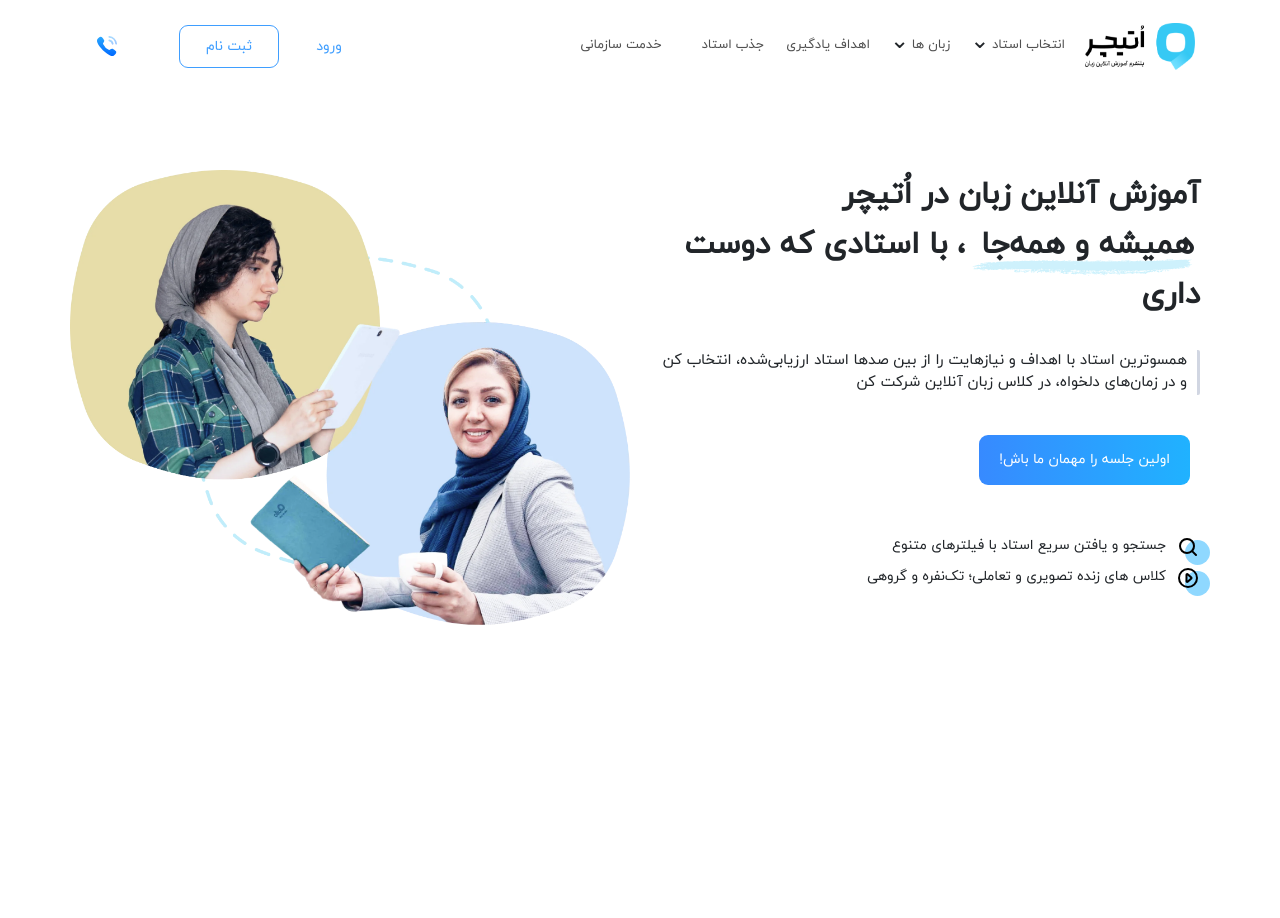
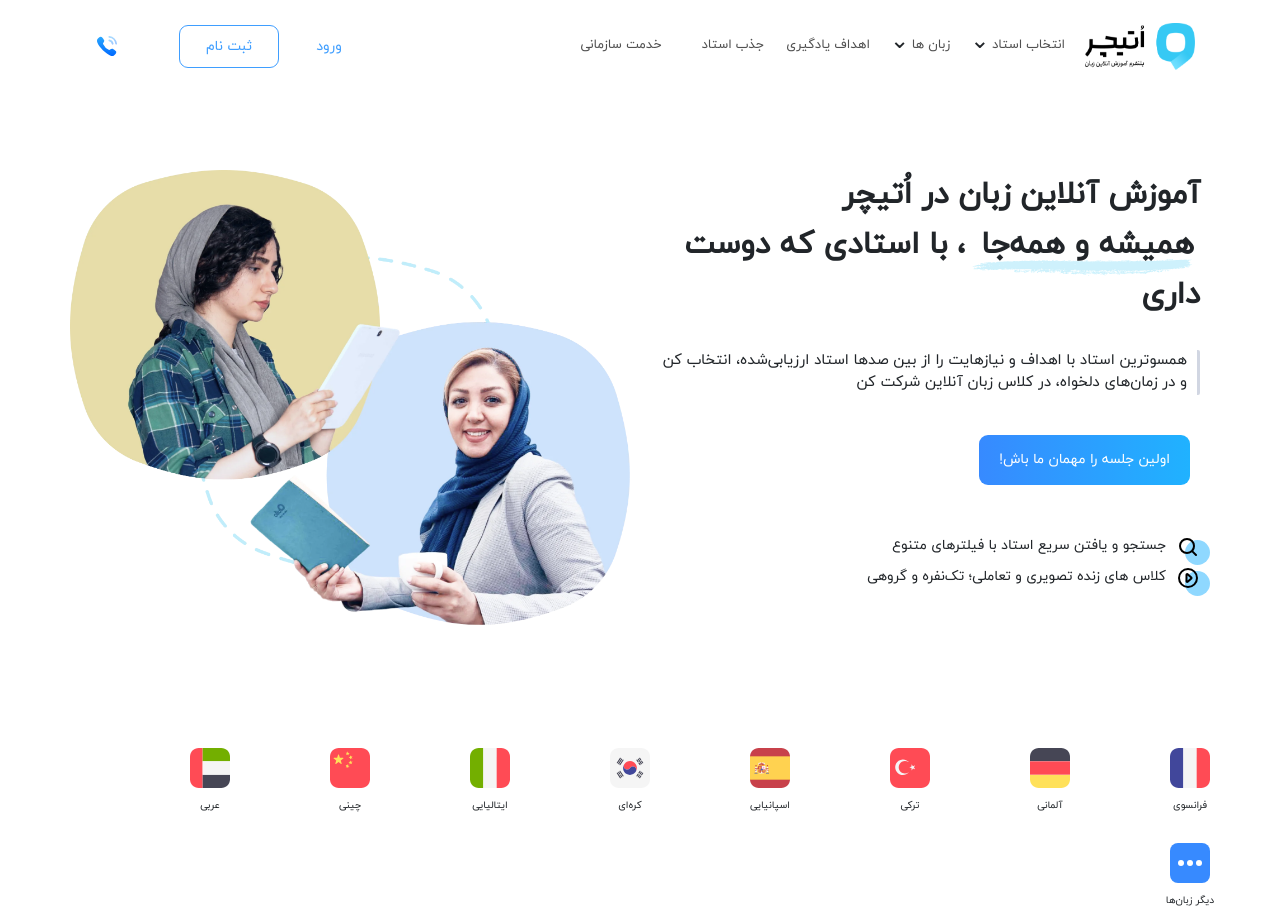
Before and after one commit to Afshar07/Oteacher-vue, a Vue app: page / in a window 1280 px wide. Before the commit the page ends 800 px from the top, so only its background shows below. Built offline with nearby package versions, Linux system fonts and the light colour scheme; a web font is replaced by a local one.

Commit message:
Add the conditional rendering and the logic

```diff
--- a/src/App.vue
+++ b/src/App.vue
@@ -1,11 +1,42 @@
 <template>
   <the-header class="header-nav" :class="stickyNav"></the-header>
   <oteacher-intro></oteacher-intro>
+  <div class="supported-langs d-flex flex-wrap" dir="rtl" v-if="loadMore">
+    <supported-langs
+      v-for="country in countryData"
+      :key="country.id"
+      :name="country.name"
+      :flag="country.flag"
+    ></supported-langs>
+    <div
+      class="load-container d-flex flex-column align-items-center"
+      @click="loadMoreFlags"
+    >
+      <img :src="loadMoreImg" alt="" class="load-img" />
+      <p class="show-text">مخفی کردن</p>
+    </div>
+  </div>
+  <div class="supported-langs d-flex flex-wrap col-12" dir="rtl" v-else>
+    <supported-langs
+      v-for="country in countryData.slice(0, 8)"
+      :key="country.id"
+      :name="country.name"
+      :flag="country.flag"
+    ></supported-langs>
+    <div
+      class="load-container d-flex flex-column align-items-center"
+      @click="loadMoreFlags"
+    >
+      <img :src="loadMoreImg" alt="" class="load-img" />
+      <p class="show-text">دیگر زبان‌ها</p>
+    </div>
+  </div>
 </template>
 
 <script>
 import TheHeader from "./components/TheHeader.vue";
 import OteacherIntro from "./components/OteacherIntro.vue";
+import SupportedLangs from "./components/SupportedLangs.vue";
 import data from "./data.json";
 export default {
   created() {
@@ -15,20 +46,25 @@ export default {
     window.removeEventListener("scroll", this.handleScroll);
   },
   name: "App",
-  components: { TheHeader, OteacherIntro },
+  components: { TheHeader, OteacherIntro, SupportedLangs },
   data() {
     return {
       countryData: data,
       isSticky: false,
+      loadMore: false,
+      loadMoreImg: require("./assets/flags/showmore.svg"),
     };
   },
-  ds: {
+  methods: {
     handleScroll() {
       if (window.scrollY > 10) {
         this.isSticky = true;
       } else {
         this.isSticky = false;
       }
+    },
+    loadMoreFlags() {
+      this.loadMore = !this.loadMore;
     },
   },
   computed: {
@@ -72,8 +108,6 @@ body {
   height: 100%;
 }
 .header-nav {
-  /* position: sticky; */
-  /* top: 5px;   */
   margin-bottom: 10rem;
   background-color: #fff;
 }
@@ -82,4 +116,25 @@ body {
   top: 0;
   box-shadow: 0 0.1rem 0.8rem rgb(95, 175, 238, 0.1);
 }
+.supported-langs {
+  margin: 0 auto;
+  padding: 0 4rem;
+}
+.load-container {
+  /* margin-left: 85%; */
+  width: 10rem;
+  border-radius: 10px;
+  transition: all 0.3s;
+  cursor: pointer;
+}
+.load-container:hover {
+  box-shadow: 0px 2px 10px 2px rgb(95, 175, 238, 0.1);
+}
+.load-img {
+  width: 4rem;
+  margin-top: 2rem;
+}
+.show-text {
+  margin-top: 1rem;
+}
 </style>
```
